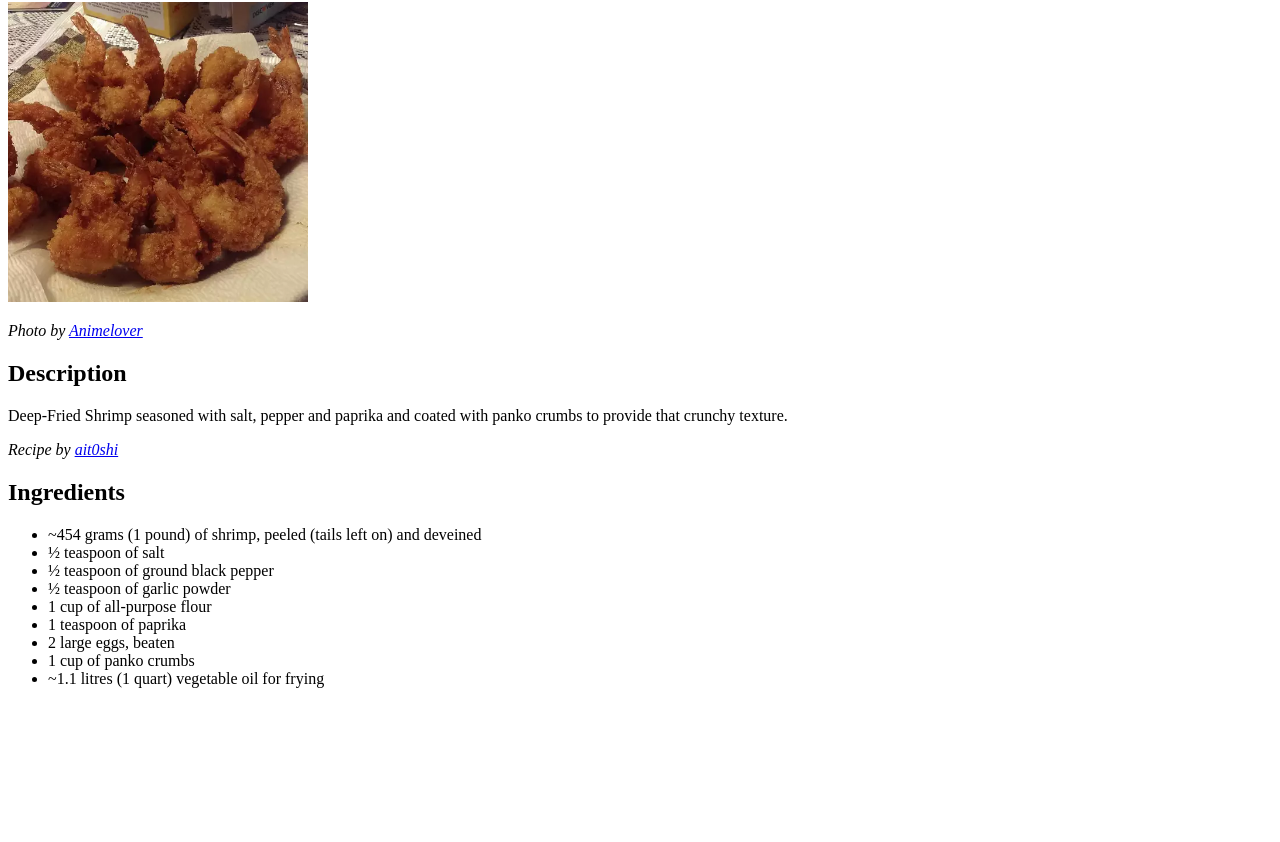
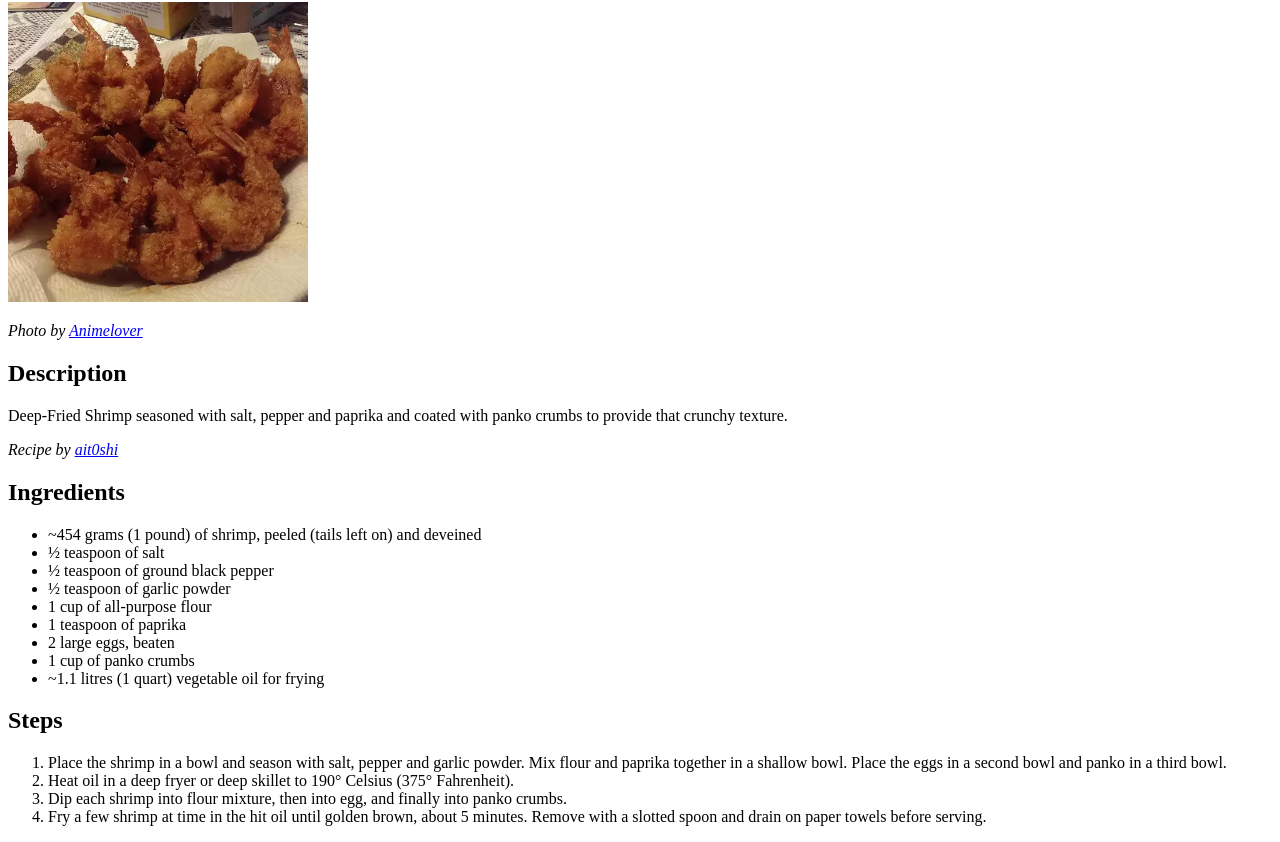
Before and after one commit to 101113608/odin-recipes, a plain HTML site: page recipes/fried-shrimp.html in a window 1280 px wide. Shown: the part 78-920 px from the top of the page. Before the commit the page ends 800 px from the top, so only its background shows below. Drawn offline with Linux system fonts and the light colour scheme.

Commit message:
Add steps list to fried shrimp page

```diff
--- a/recipes/fried-shrimp.html
+++ b/recipes/fried-shrimp.html
@@ -18,7 +18,7 @@
                 target="_blank" rel="noopener noreferrer">ait0shi</a></em></p>
     <h2>Ingredients</h2>
     <ul>
-        <li>~454 grams (1 pound) of shrimp,  peeled (tails left on) and deveined</li>
+        <li>~454 grams (1 pound) of shrimp, peeled (tails left on) and deveined</li>
         <li>½ teaspoon of salt</li>
         <li>½ teaspoon of ground black pepper</li>
         <li>½ teaspoon of garlic powder</li>
@@ -28,6 +28,15 @@
         <li>1 cup of panko crumbs</li>
         <li>~1.1 litres (1 quart) vegetable oil for frying</li>
     </ul>
+    <h2>Steps</h2>
+    <ol>
+        <li>Place the shrimp in a bowl and season with salt, pepper and garlic powder. Mix flour and paprika together in
+            a shallow bowl. Place the eggs in a second bowl and panko in a third bowl.</li>
+        <li>Heat oil in a deep fryer or deep skillet to 190° Celsius (375° Fahrenheit).</li>
+        <li>Dip each shrimp into flour mixture, then into egg, and finally into panko crumbs.</li>
+        <li>Fry a few shrimp at time in the hit oil until golden brown, about 5 minutes. Remove with a slotted spoon and
+            drain on paper towels before serving.</li>
+    </ol>
 </body>
 
 </html>
```
